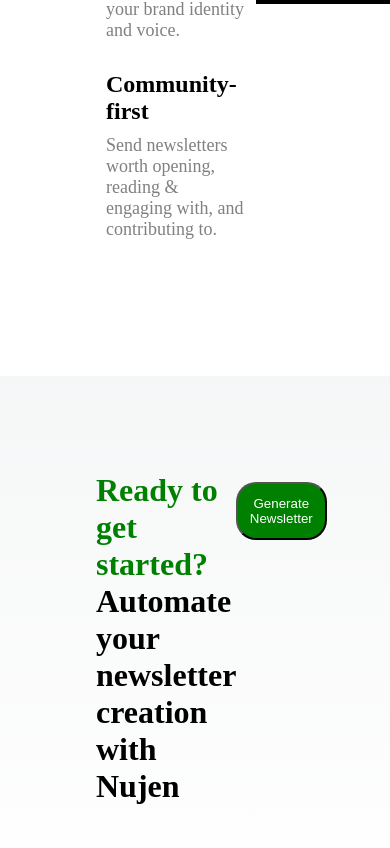
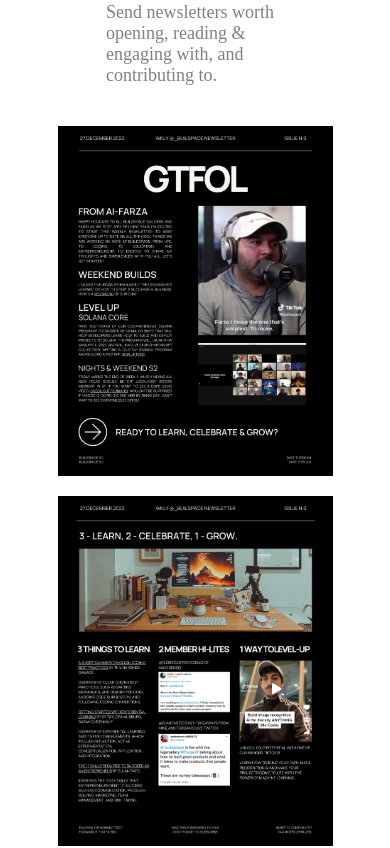
Before and after one commit to dsope05/nujen, a Next.js app: page / in a window 390 px wide. Shown: the part 1346-2194 px from the top of the page. Built offline with nearby package versions, Linux system fonts and the light colour scheme.

Commit message:
fix(styles): make it mobile

```diff
--- a/styles/Home.module.css
+++ b/styles/Home.module.css
@@ -23,7 +23,6 @@
 }
 
 .footer {
-  display: flex;
   flex-direction: row;
   padding: 6rem;
   min-height: 50vh;
@@ -397,10 +396,33 @@
   }
 }
 
+.images {
+  max-width: 100%;
+  height: auto;
+  width: 275px;
+}
+
 /* Tablet and Smaller Desktop */
 @media (min-width: 701px) and (max-width: 1120px) {
   .grid {
     grid-template-columns: repeat(2, 50%);
+  }
+}
+
+@media (max-width: 700px) {
+  .imageContainer {
+    display: flex;
+    flex-direction: column;
+    gap: 20px;
+  }
+}
+@media (max-width: 950px) {
+  .whySection {
+    display: flex;
+    flex-direction: column;
+    padding: 6rem;
+    min-height: 50vh;
+    background-color: white;
   }
 }
 
```
